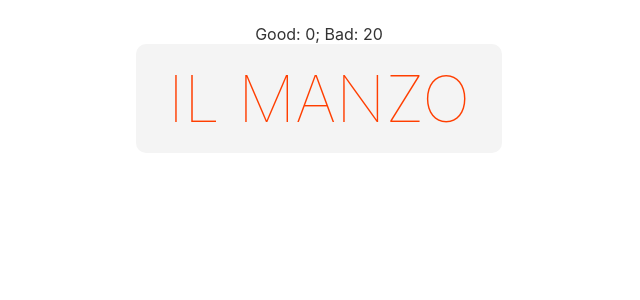
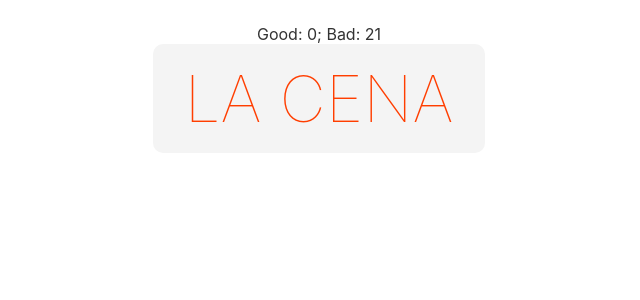
Before and after one commit to nemisj/learn-quick, a Svelte app: page / in a window 1280 px wide. Shown: the top 300 px of the page, without its empty margins (321-961 px from the left). Built offline with nearby package versions, Linux system fonts and the light colour scheme.

Commit message:
support for conjugation

```diff
--- a/src/App.svelte
+++ b/src/App.svelte
@@ -3,8 +3,18 @@
 	import { onMount } from 'svelte';
 	import { vocabulary } from './vocabularyStore.js';
 
+	const pronoun = [
+		'io',
+		'tu',
+		'lui/lei',
+		'noi',
+		'voi',
+		'loro',
+	];
+
 	let flipped = false;
 
+	let pronounIndex = -1;
 	let index = -1;
 	let current;
 
@@ -33,6 +43,7 @@
 			current = undefined;
 			return;
 		} else if (length === 1) {
+			index = 0;
 			current = shuffle(bad[0]);
 			return;
 		}
@@ -43,21 +54,41 @@
 		} while (newIndex === index);
 		index = newIndex;
 
+		// check type
 		current = shuffle(bad[index]);
 	};
 
 	const next = ({ detail }) => {
 		if (flipped) {
+			flipped = false;
 			// we are already turned. switch to the next word
 			const words = $vocabulary;
-			const the = words.bad[index];
+			const item = words.bad[index];
+
+			// we might have word with conjugation
+			// this is a different beast
+			if (item.conjugation) {
+				if (detail) {
+					pronounIndex++;
+
+					if (pronounIndex < pronoun.length) {
+						current = [
+							item.conjugation[pronounIndex],
+							pronoun[pronounIndex]
+						]
+						return;
+					}
+				}
+
+				pronounIndex = -1;
+			}
+
 			if (detail) {
-				words.good.push(the);
+				words.good.push(item);
 				words.bad.splice(index, 1);
 				$vocabulary = words;
 			}
 			start();
-			flipped = false;
 		} else {
 			flipped = true;
 		}
--- a/src/words.js
+++ b/src/words.js
@@ -79,5 +79,18 @@ export const existingWords = [
 	{
 		it: 'la calza',
 		ru: 'носок'
+	},
+	{
+		it: 'avere',
+		conjugation: [
+			'ho',
+			'hai',
+			'ha',
+			'abbiamo',
+			'avete',
+			'hanno',
+		],
+		info: 'https://speakasap.com/ru/it-ru/seven/2/',
+		ru: 'иметь'
 	}
 ];
```
